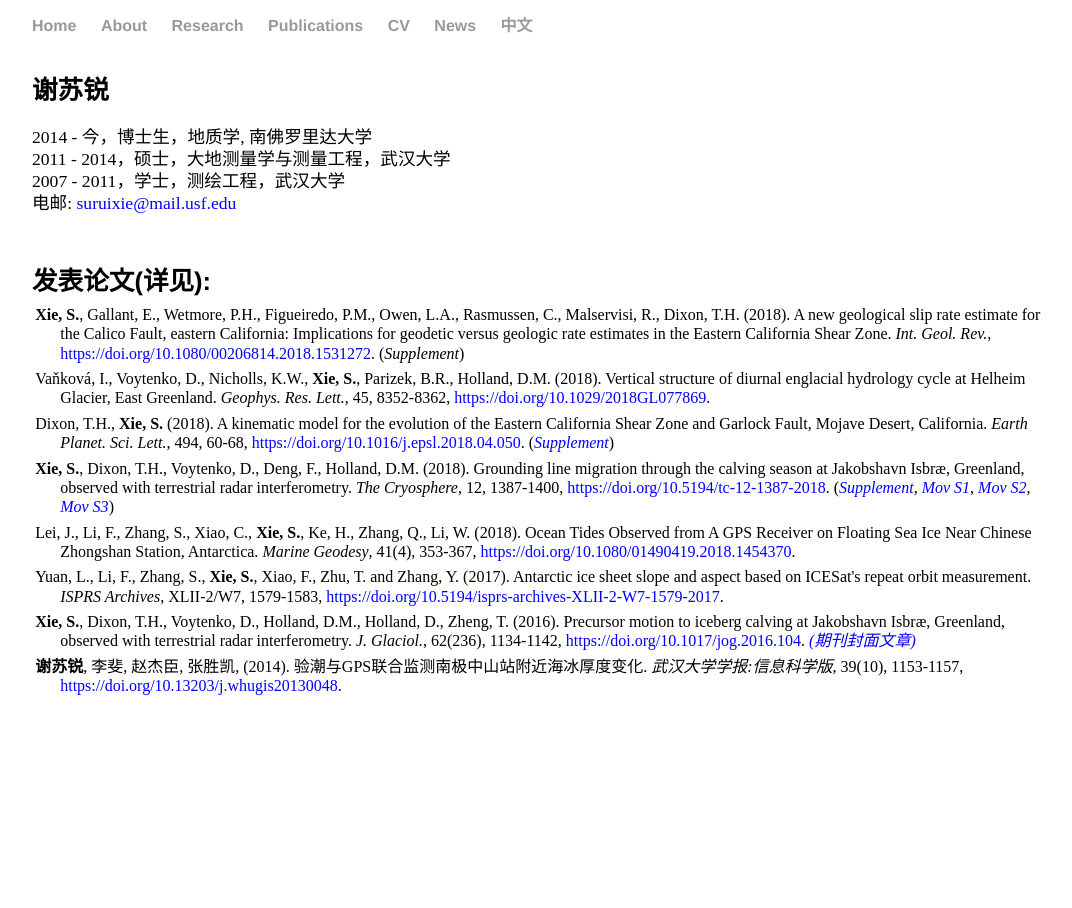
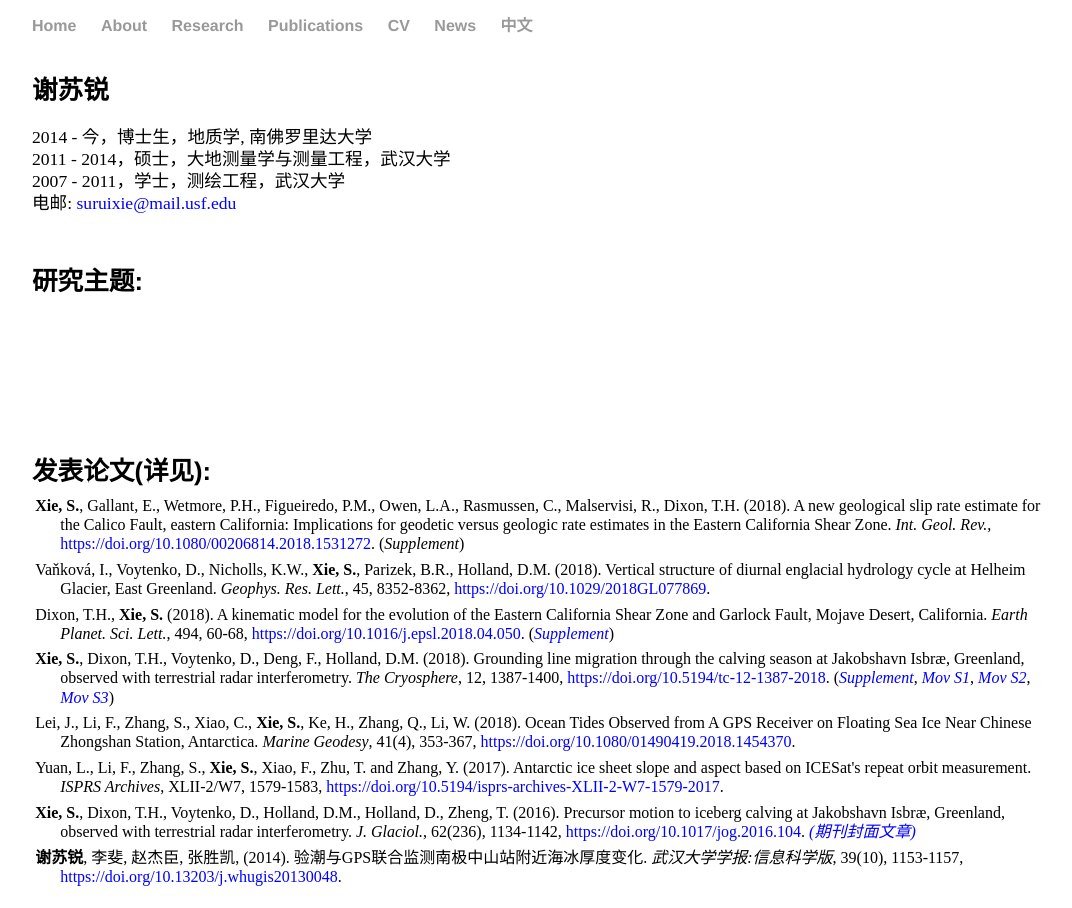
Before and after one commit to suruixie/suruixie.github.io, a Jekyll site: the page built from Chinese/index.html, in a window 1280 px wide. Shown: the whole page, without its empty margins (96-1168 px from the left). Built offline with Jekyll 4.4.1, drawn with Linux system fonts in a browser that asks for light colours; a style sheet for code colours, icons or effects is not loaded.

Commit message:
Update index.html

```diff
--- a/Chinese/index.html
+++ b/Chinese/index.html
@@ -14,6 +14,7 @@ title: 苏锐的中文页面
 		<a href="mailto:suruixie@mail.usf.edu" style="color:#0000FF;">suruixie@mail.usf.edu</a> <br>
             </p>
 	</div>
+		<h4 style="margin-top:6em;margin-bottom:0.2em;">研究主题: </h4>
 	<div class="sideText">
 		<h4 style="margin-top:6em;margin-bottom:0.2em;">发表论文(详见<a  href="https://scholar.google.com/citations?hl=en&user=kF4StsMAAAAJ&view_op=list_works" style="color:#0000FF;"><i class="ai ai-google-scholar ai-2x"></i></a>): </h4>
 		<p  class="publist" style="font-size:1.0em;">
```
